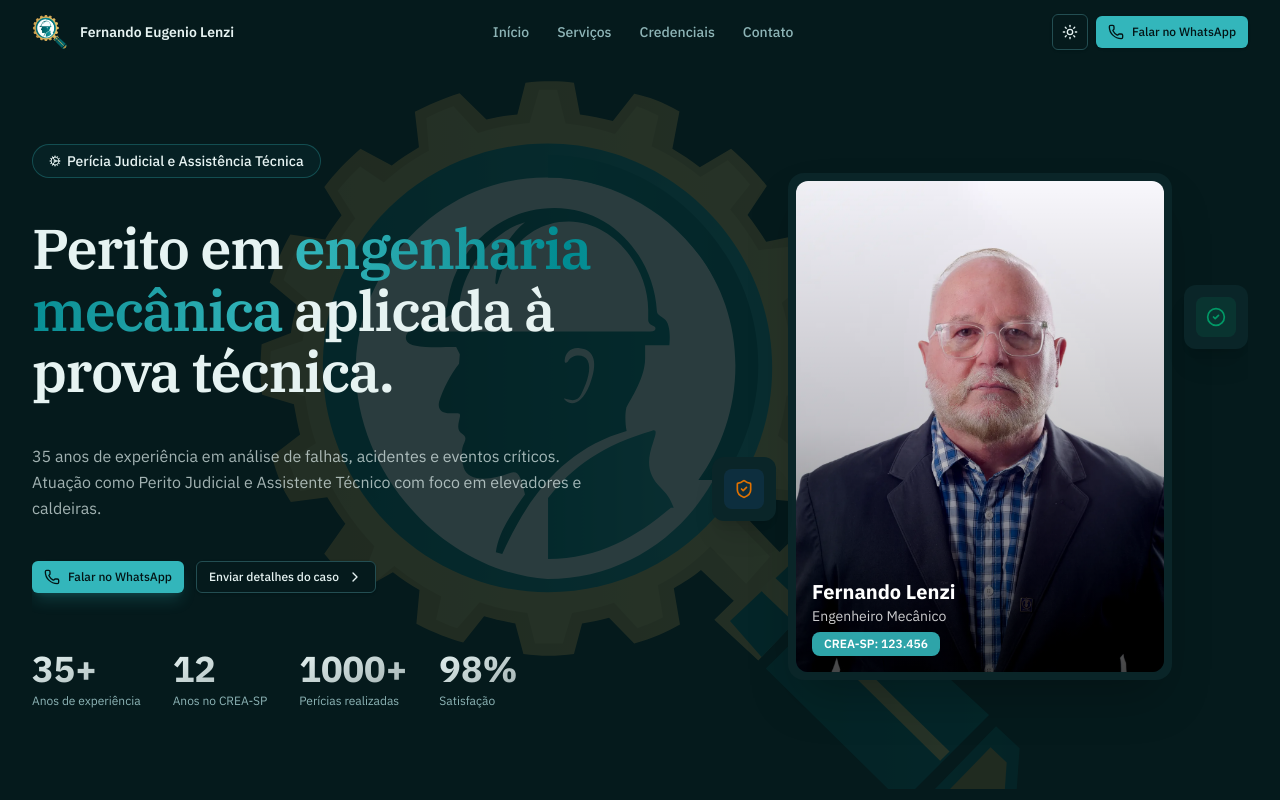
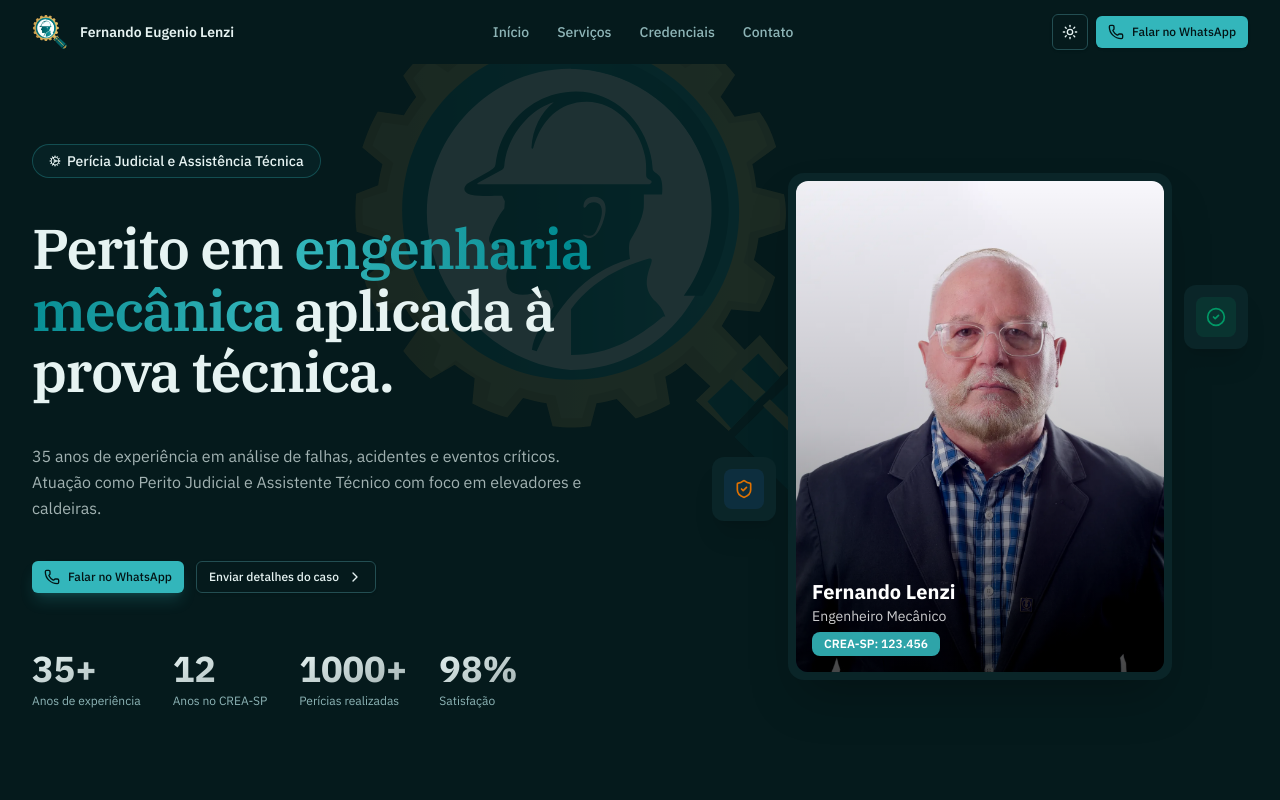
Before and after one commit to eng-lenzi/lp-eng-lenzi, a React (Vite) app: page / in a window 1280 px wide. Shown: the top 800 px of the page. Built offline with nearby package versions, Linux system fonts and the light colour scheme.

Commit message:
feat: move logo parallax para fora da hero, fica fixa na pagina

```diff
--- a/src/routes/-components/hero.tsx
+++ b/src/routes/-components/hero.tsx
@@ -1,4 +1,4 @@
-import { motion, useInView, useScroll, useTransform } from "framer-motion";
+import { motion, useInView } from "framer-motion";
 import {
 	CheckCircle2,
 	ChevronRight,
@@ -27,31 +27,13 @@ export function Hero() {
 	const heroRef = useRef(null);
 	const isHeroInView = useInView(heroRef, { once: true });
 
-	const { scrollYProgress } = useScroll({
-		target: heroRef,
-		offset: ["start start", "end end"],
-	});
-
-	const logoY = useTransform(scrollYProgress, [0, 1], [30, -30]);
-
 	return (
 		<section
 			ref={heroRef}
 			id="inicio"
 			aria-labelledby="hero-title"
-			className="relative pt-8 pb-8 sm:pt-16 sm:pb-10 lg:py-20 overflow-hidden"
+			className="relative pt-8 pb-8 sm:pt-16 sm:pb-10 lg:py-20"
 		>
-
-			<motion.div
-				style={{ y: logoY }}
-				className="absolute inset-0 pointer-events-none flex items-center justify-center opacity-15"
-			>
-				<img
-					src="/brand/logo.svg"
-					alt=""
-					className="w-[120%] max-w-[800px] h-auto"
-				/>
-			</motion.div>
 
 			<div className="grid gap-10 lg:grid-cols-[1.15fr_1fr] lg:gap-16">
 				<div className="relative z-10 space-y-8 lg:space-y-10">
--- a/src/routes/-components/landing-single-page.tsx
+++ b/src/routes/-components/landing-single-page.tsx
@@ -1,4 +1,5 @@
-import { useState, useEffect } from "react";
+import { useState, useEffect, useRef } from "react";
+import { motion, useScroll, useTransform } from "framer-motion";
 import { Header } from "./header";
 import { Hero } from "./hero";
 import { Services } from "./services";
@@ -11,6 +12,14 @@ import { Footer } from "./footer";
 
 export function LandingSinglePage() {
 	const [mobileMenuOpen, setMobileMenuOpen] = useState(false);
+
+	const containerRef = useRef(null);
+	const { scrollYProgress } = useScroll({
+		target: containerRef,
+		offset: ["start start", "end end"],
+	});
+
+	const logoY = useTransform(scrollYProgress, [0, 1], [0, -100]);
 
 	useEffect(() => {
 		if (mobileMenuOpen) {
@@ -52,7 +61,18 @@ export function LandingSinglePage() {
 	}, []);
 
 	return (
-		<div className="min-h-screen bg-background overflow-x-hidden">
+		<div ref={containerRef} className="min-h-screen bg-background overflow-x-hidden">
+			<motion.div
+				style={{ y: logoY }}
+				className="fixed inset-0 pointer-events-none flex items-start justify-center opacity-10 z-0"
+			>
+				<img
+					src="/brand/logo.svg"
+					alt=""
+					className="w-[80vw] max-w-[600px] mt-20"
+				/>
+			</motion.div>
+
 			<Header mobileMenuOpen={mobileMenuOpen} setMobileMenuOpen={setMobileMenuOpen} />
 
 			<main className="relative z-10 mx-auto max-w-7xl px-4 sm:px-6 lg:px-8 pt-16">
```
